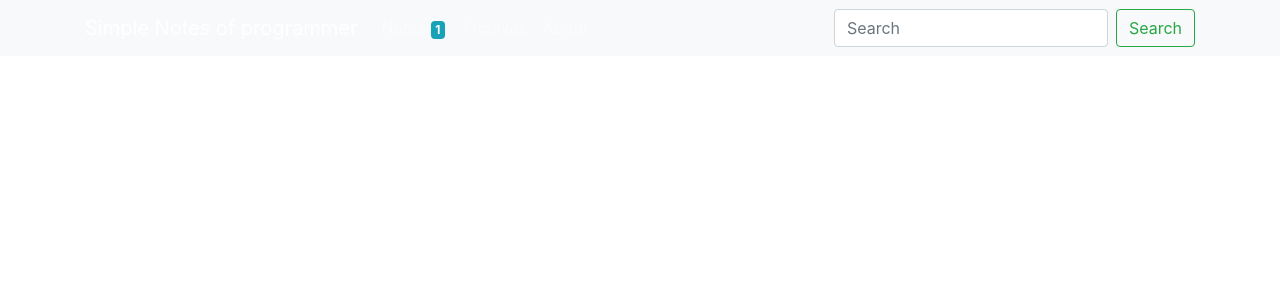
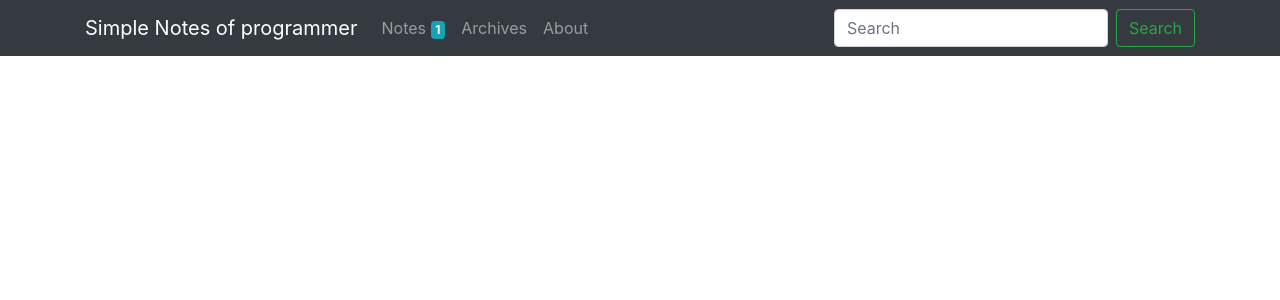
Before and after one commit to dimMaryanto93/dimMaryanto93.github.io, a Jekyll site: the page built from index.md, in a window 1280 px wide. Shown: the top 300 px of the page. Built offline with Jekyll 4.4.1, drawn with Linux system fonts in a browser that asks for light colours; nearby versions of some CDN libraries; library files that are not in the unit come from our copies.

Commit message:
enabled dark navbar

```diff
--- a/_layouts/default.html
+++ b/_layouts/default.html
@@ -25,7 +25,7 @@
 </head>
 
 <body>
-    <nav class="navbar navbar-expand-lg navbar-dark bg-light">
+    <nav class="navbar navbar-expand-lg navbar-dark bg-dark">
         <div class="container">
             <a class="navbar-brand" href="#">{{site.title}}</a>
             <button class="navbar-toggler" type="button" data-toggle="collapse" data-target="#navbarSupportedContent" aria-controls="navbarSupportedContent"
```
